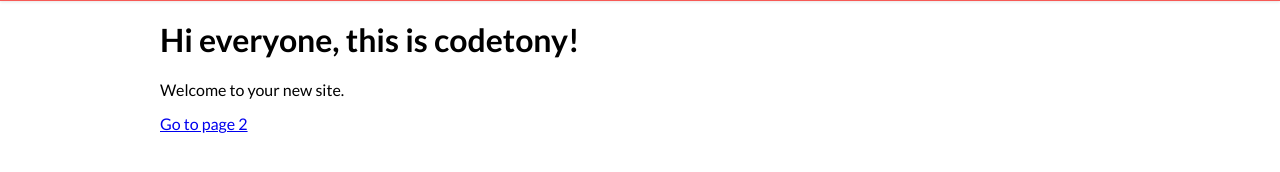
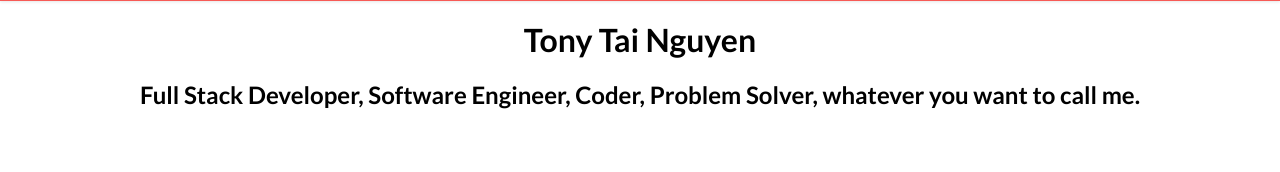
Before and after one commit to codetony25/tony-portfolio, a Gatsby site: page / in a window 1280 px wide. Shown: the part 64-236 px from the top of the page. Built offline with nearby package versions, Linux system fonts and the light colour scheme; Gatsby itself is replaced by a stand-in of ours.

Commit message:
updated portfolio with hero skeleton

```diff
--- a/src/components/hero/hero.css
+++ b/src/components/hero/hero.css
@@ -0,0 +1,3 @@
+.main-hero h1, .main-hero h2 {
+    text-align: center;
+}
--- a/src/components/hero/hero.js
+++ b/src/components/hero/hero.js
@@ -1,6 +1,7 @@
 import { Link } from "gatsby"
 import PropTypes from "prop-types"
 import React from "react"
+import "./hero.css";
 
 class Hero extends React.Component {
   constructor(props) {
@@ -8,7 +9,12 @@ class Hero extends React.Component {
   }
 
   render() {
-    return <div>Hero</div>
+    return (
+      <div className="main-hero">
+        <h1>Tony Tai Nguyen</h1>
+        <h2>Full Stack Developer, Software Engineer, Coder, Problem Solver, whatever you want to call me.</h2>
+      </div>
+    )
   }
 }
 
--- a/src/components/layout/layout.js
+++ b/src/components/layout/layout.js
@@ -8,16 +8,7 @@ const Layout = ({ children }) => {
   return (
     <>
       <Header siteTitle={"codetony.com"} />
-      <div
-        style={{
-          margin: `0 auto`,
-          maxWidth: 960,
-          padding: `0px 1.0875rem 1.45rem`,
-          paddingTop: 0,
-        }}
-      >
-        <main>{children}</main>
-      </div>
+      <main>{children}</main>
     </>
   )
 }
--- a/src/pages/index.js
+++ b/src/pages/index.js
@@ -2,15 +2,13 @@ import React from "react"
 import { Link } from "gatsby"
 
 import Layout from "../components/layout/layout"
-import Image from "../components/image"
 import SEO from "../components/seo"
+import Hero from "../components/hero/hero"
 
 const IndexPage = () => (
   <Layout>
     <SEO title="Portfolio" />
-    <h1>Hi everyone, this is codetony!</h1>
-    <p>Welcome to your new site.</p>
-    <Link to="/page-2/">Go to page 2</Link>
+    <Hero />
   </Layout>
 )
 
```
Also changed, not shown: src/images/hero.png (added).
